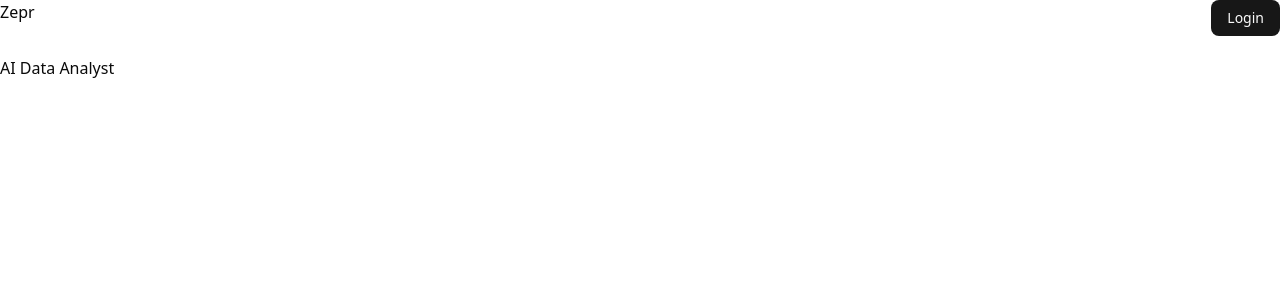
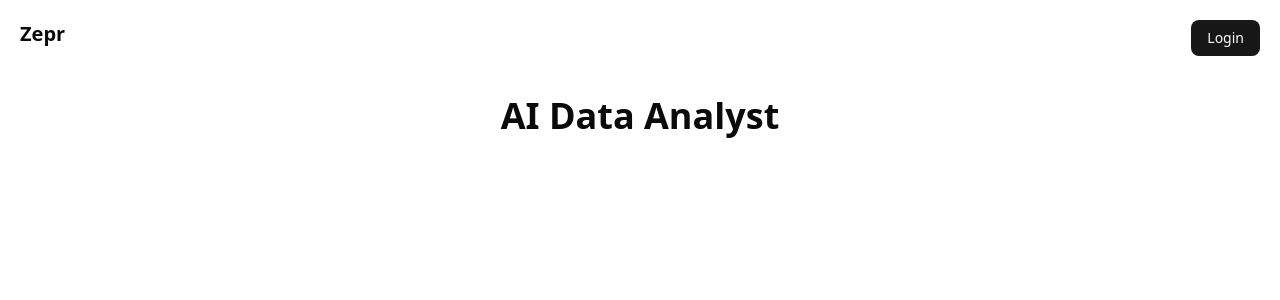
Before and after one commit to rajeshrc12/zepr, a Next.js app: page / in a window 1280 px wide. Shown: the top 300 px of the page. Built offline with nearby package versions, Linux system fonts and the light colour scheme.

Commit message:
ui changes

```diff
--- a/app/(auth)/chat/page.tsx
+++ b/app/(auth)/chat/page.tsx
@@ -11,8 +11,9 @@ const ChatPage = () => {
   if (error) return <div>Error loading user</div>;
   console.log(user, error);
   return (
-    <div>
-      <div>Welcome,{user?.name}</div>
+    <div className="flex flex-col">
+      <div className="flex justify-between p-5">
+        <div>Zepr</div>
         <Button
           onClick={() => {
             window.location.href = `${BACKEND_URL}/logout`;
@@ -21,6 +22,8 @@ const ChatPage = () => {
           Logout
         </Button>
       </div>
+      <div>Welcome,{user?.name}</div>
+    </div>
   );
 };
 
--- a/app/login/page.tsx
+++ b/app/login/page.tsx
@@ -5,7 +5,7 @@ import React from "react";
 
 const LoginPage = () => {
   return (
-    <div>
+    <div className="flex justify-center items-center h-screen">
       <Button
         onClick={() => {
           window.location.href = `${BACKEND_URL}/login`;
--- a/app/page.tsx
+++ b/app/page.tsx
@@ -5,13 +5,15 @@ import Link from "next/link";
 export default function Home() {
   return (
     <div className="flex flex-col gap-5">
-      <div className="flex justify-between">
-        <div>Zepr</div>
+      <div className="flex justify-between p-5">
+        <div className="font-bold text-xl">Zepr</div>
         <Link href="/login">
           <Button>Login</Button>
         </Link>
       </div>
-      <div>AI Data Analyst</div>
+      <div className="flex justify-center">
+        <div className="font-bold text-4xl">AI Data Analyst</div>
+      </div>
     </div>
   );
 }
```
Lines whose indentation alone changed are shown as unchanged.
